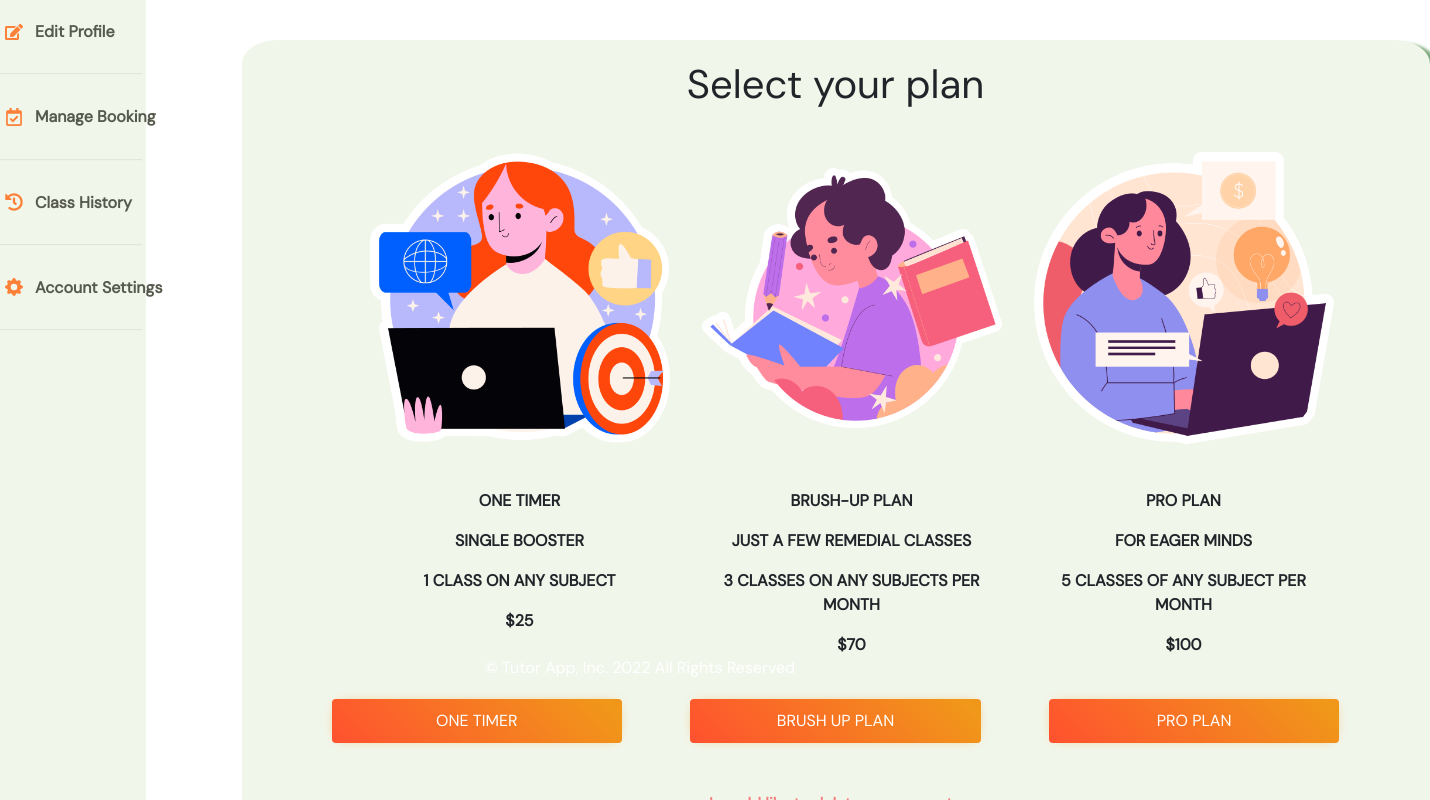
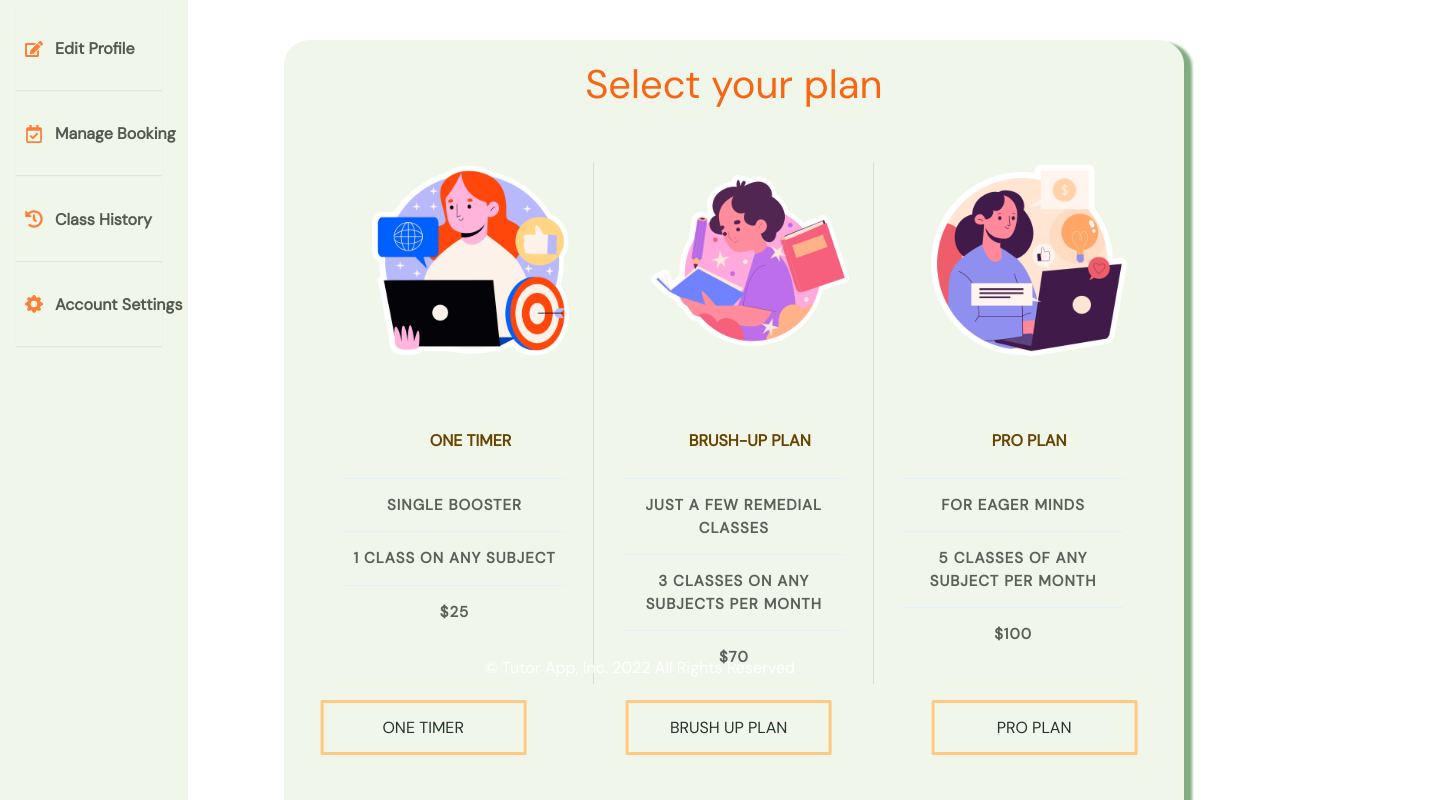
Before and after one commit to yianan261/Tutor-Match-App, a React (Create React App) app in the folder client/: page /profile/accountSettings in a window 1280 px wide. Shown: the part 120-920 px from the top of the page, 1430 px wide, since content can reach past the window. Built offline with nearby package versions, Linux system fonts and the light colour scheme; no server answers; the HTML template or start-up script is replaced by a standard one.

Commit message:
adjusted pricing panel CSS

```diff
--- a/client/src/assets/styles/AccountSetting.css
+++ b/client/src/assets/styles/AccountSetting.css
@@ -1,5 +1,5 @@
 .AccountSetting{
-    width: 100%;
+    width: 90%;
     display: grid;
     background-color: #f1f6eb;
     height: 800px;
@@ -10,12 +10,13 @@
 
 .plan-selection {
     margin-top: 0.5em;
-    margin-bottom: 0;
+    margin-bottom: 2%;
     text-align: center;
+    color:rgb(247, 102, 18)
 }
 
 .price-container {
-    padding: 0em 5em 1em 5em;
+    padding: 0em 1em 1em 1em;
 }
 
 .select-plan {
@@ -25,6 +26,7 @@
   text-align: center;
   text-transform: uppercase;
   margin-bottom: 0;
+
 }
 
 .delete-account {
@@ -36,3 +38,28 @@
     text-decoration: underline;
     color: rgb(245, 127, 127);
 }
+
+.btnAccount{
+    transform: translateX(10%);
+    width: 80%;
+    display: inline-block;
+    padding: 0.8em 2em;
+    border: 0.2rem solid #ffc981;
+    margin: 0 0.3em 0.3em 0;
+    border-radius: 0.1em;
+    box-sizing: border-box;
+    text-decoration: none;
+    color: #25352d;
+    font-weight: 300;
+    background-color: inherit;
+    /* opacity: 0.7; */
+    text-align: center;
+    transition: all 0.2s;
+}
+.btnAccount:hover{
+    color: #94b4a0;
+  border: 0.16rem solid#fcd29c;
+}
+.pricing-plan {
+    border-bottom: 1px solid #2d3135;
+  }
--- a/client/src/assets/styles/ClassHistory.css
+++ b/client/src/assets/styles/ClassHistory.css
@@ -1,7 +1,7 @@
 .mainDivHistory {
   margin-top: 3%;
   width: 90%;
-  padding: 3% 3% 3% 3%;
+  padding: 5% 3% 1% 3%;
   margin: auto;
 }
 
--- a/client/src/assets/styles/ManageBook.css
+++ b/client/src/assets/styles/ManageBook.css
@@ -1,7 +1,7 @@
 .mainDivBook {
   margin-top: 3%;
   width: 90%;
-  padding: 3% 3% 3% 3%;
+  padding: 5% 3% 1% 3%;
   margin: auto;
 }
 
@@ -13,6 +13,7 @@
 
 .innerDivBook {
   transform: translateX(2%);
+
   margin: auto;
   width: 95%;
   min-height: 80vh;
--- a/client/src/assets/styles/PricePanel.css
+++ b/client/src/assets/styles/PricePanel.css
@@ -6,9 +6,52 @@
   grid-template-columns: 1fr 1fr 1fr;
   text-align: center;
   text-transform: uppercase;
+
 }
 
 .price-img {
-    margin-bottom: 25px;
-    max-width: 300px;
+  width:80%;
+    margin-bottom: 20px;
+    max-width: 100%;
 }
+
+.pricing-features {
+  margin: 50px 0 25px;
+  color: #654500;
+}
+
+.pricing-features-items {
+  margin: auto;
+  width: 80%;
+  font-weight: 600;
+  letter-spacing: 1px;
+  font-size: 15px;
+  line-height: 1.5;
+  padding: 15px 0;
+  border-top: 1px solid #e1f1ff;
+  color:#5a615a
+}
+
+.pricing-features-item:last-child {
+  border-bottom: 1px solid #e1f1ff;
+}
+
+ol,
+ul,li {
+  list-style: none;
+}
+
+html {
+  box-sizing: border-box;
+
+}
+
+.price-panelDiv:first-child{
+  border-right: 1px solid rgb(214, 223, 214);
+
+}
+
+.price-panelDiv:last-child{
+  border-left: 1px solid rgb(214, 223, 214);
+
+}
--- a/client/src/components/AccountSetting.js
+++ b/client/src/components/AccountSetting.js
@@ -60,7 +60,7 @@ function AccountSetting() {
         <PricePanel />
         <div className="select-plan">
           <button
-            className="btn btn-primary"
+            className="btnAccount"
             onClick={() => {
               setClassCount(1 + classCount);
             }}
@@ -68,7 +68,7 @@ function AccountSetting() {
             ONE TIMER
           </button>
           <button
-            className="btn btn-primary"
+            className="btnAccount"
             onClick={() => {
               setClassCount(3 + classCount);
             }}
@@ -76,7 +76,7 @@ function AccountSetting() {
             BRUSH UP PLAN
           </button>
           <button
-            className="btn btn-primary"
+            className="btnAccount"
             onClick={() => {
               setClassCount(5 + classCount);
             }}
--- a/client/src/components/PricePanel.js
+++ b/client/src/components/PricePanel.js
@@ -10,12 +10,12 @@ function PricePanel() {
     <div className="PricePanel">
       {pricePanelData.map((each, index) => {
         return (
-          <div key={index}>
+          <div key={index} className="price-panelDiv">
             <ul>{each.icon}</ul>
-            <ul>{each.plan}</ul>
-            <ul>{each.description}</ul>
-            <ul>{each.specifics}</ul>
-            <ul>{each.price}</ul>
+            <ul className="pricing-features">{each.plan}</ul>
+            <li className="pricing-features-items">{each.description}</li>
+            <li className="pricing-features-items">{each.specifics}</li>
+            <li className="pricing-features-items">{each.price}</li>
           </div>
         );
       })}
```
Also changed, not shown: 1 other file (tests, documents, lock files or other folders).
